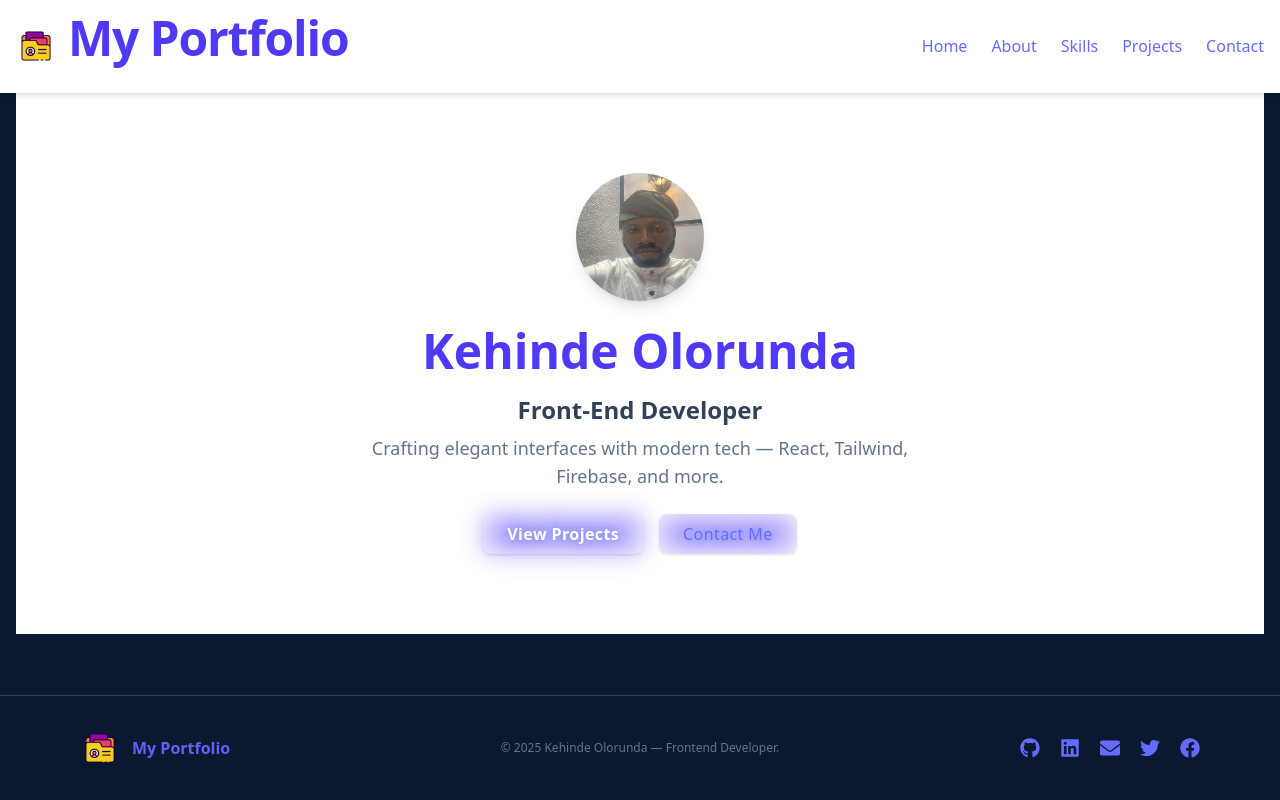
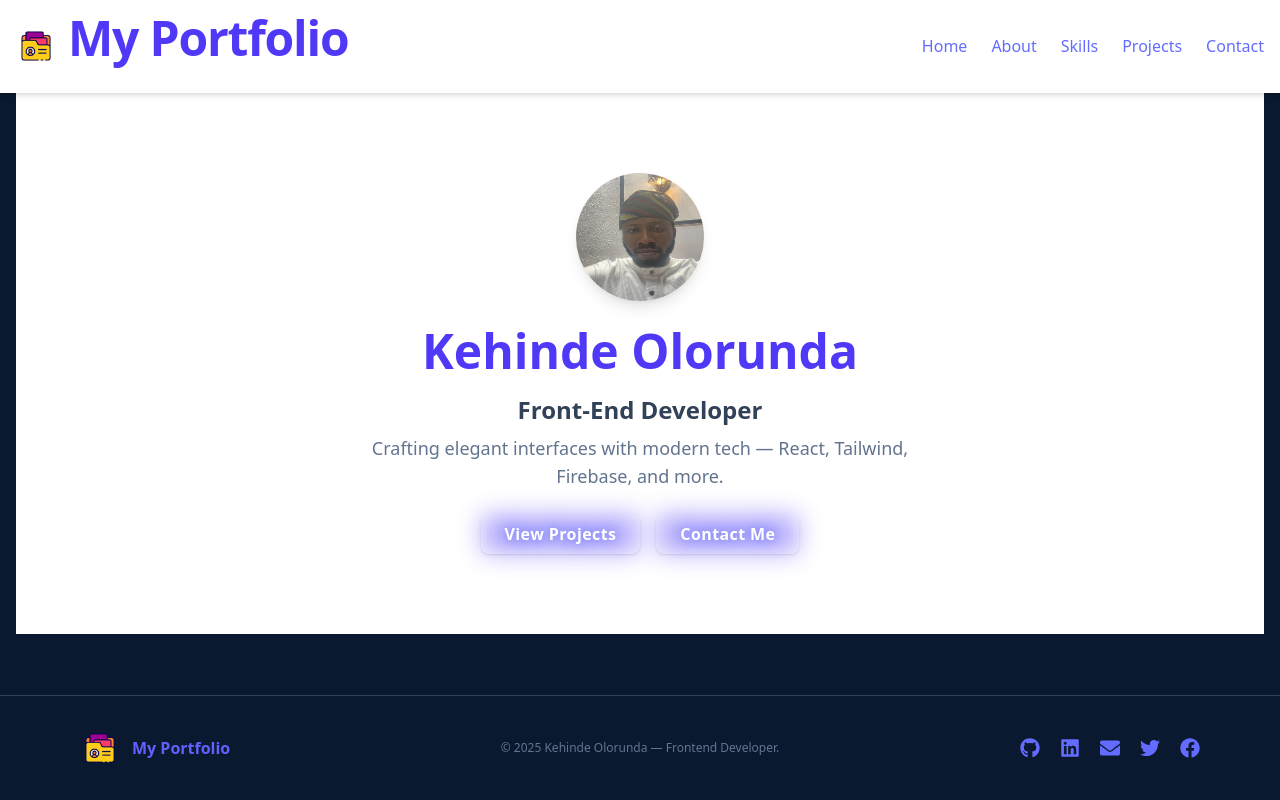
Before and after one commit to MrKennYBrighT/MY-PORTFOLIO, a React (Vite) app: page / in a window 1280 px wide. Built offline with nearby package versions, Linux system fonts and the light colour scheme.

Commit message:
ENHANCE buttons

```diff
--- a/src/components/Hero.jsx
+++ b/src/components/Hero.jsx
@@ -1,27 +1,7 @@
 import { motion } from 'framer-motion';
 import { Link } from 'react-router-dom';
-import { useRef } from 'react';
 
 function Hero() {
-  const rippleContainerRef = useRef(null);
-
-  const createRipple = (e) => {
-    const container = rippleContainerRef.current;
-    const circle = document.createElement('span');
-    const diameter = Math.max(container.clientWidth, container.clientHeight);
-    const radius = diameter / 2;
-
-    circle.style.width = circle.style.height = `${diameter}px`;
-    circle.style.left = `${e.clientX - container.getBoundingClientRect().left - radius}px`;
-    circle.style.top = `${e.clientY - container.getBoundingClientRect().top - radius}px`;
-    circle.classList.add('ripple');
-
-    const ripple = container.getElementsByClassName('ripple')[0];
-    if (ripple) ripple.remove();
-
-    container.appendChild(circle);
-  };
-
   return (
     <section className="flex flex-col items-center justify-center text-center py-20 px-4 bg-white dark:bg-slate-900 transition-colors duration-300">
 
@@ -82,22 +62,18 @@ function Hero() {
           </Link>
         </motion.div>
 
-        {/* Contact Me Button */}
+        {/* Contact Me Button — now identical to View Projects */}
         <motion.div whileHover={{ scale: 1.05 }} whileTap={{ scale: 0.95 }}>
-          <div
-            ref={rippleContainerRef}
-            onClick={createRipple}
-            className="relative overflow-hidden rounded-lg shadow transition group px-6 py-2"
+          <Link
+            to="/contact"
+            className="inline-block relative px-6 py-2 rounded-lg shadow transition group"
           >
             <span className="absolute inset-0 bg-indigo-600 rounded-lg blur-md opacity-30 group-hover:opacity-50 transition duration-300 animate-pulse"></span>
-            <Link
-              to="/contact"
-              className="relative z-10 text-white font-semibold tracking-wide animate-text-glow"
-            >
+            <span className="relative z-10 text-white font-semibold tracking-wide animate-text-glow">
               Contact Me
-            </Link>
+            </span>
             <span className="absolute inset-0 rounded-lg bg-indigo-700 opacity-0 group-hover:opacity-10 transition"></span>
-          </div>
+          </Link>
         </motion.div>
       </motion.div>
 
```
